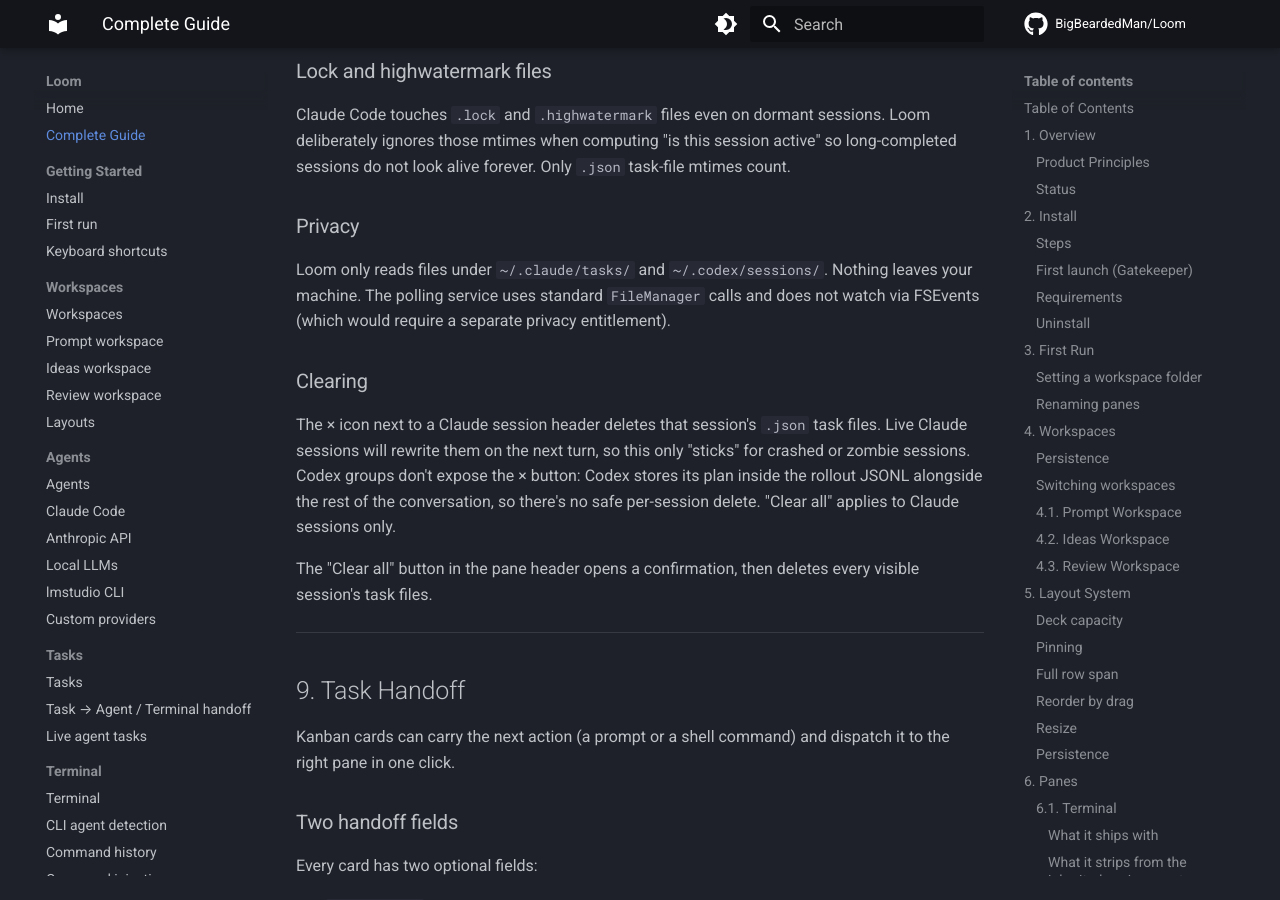
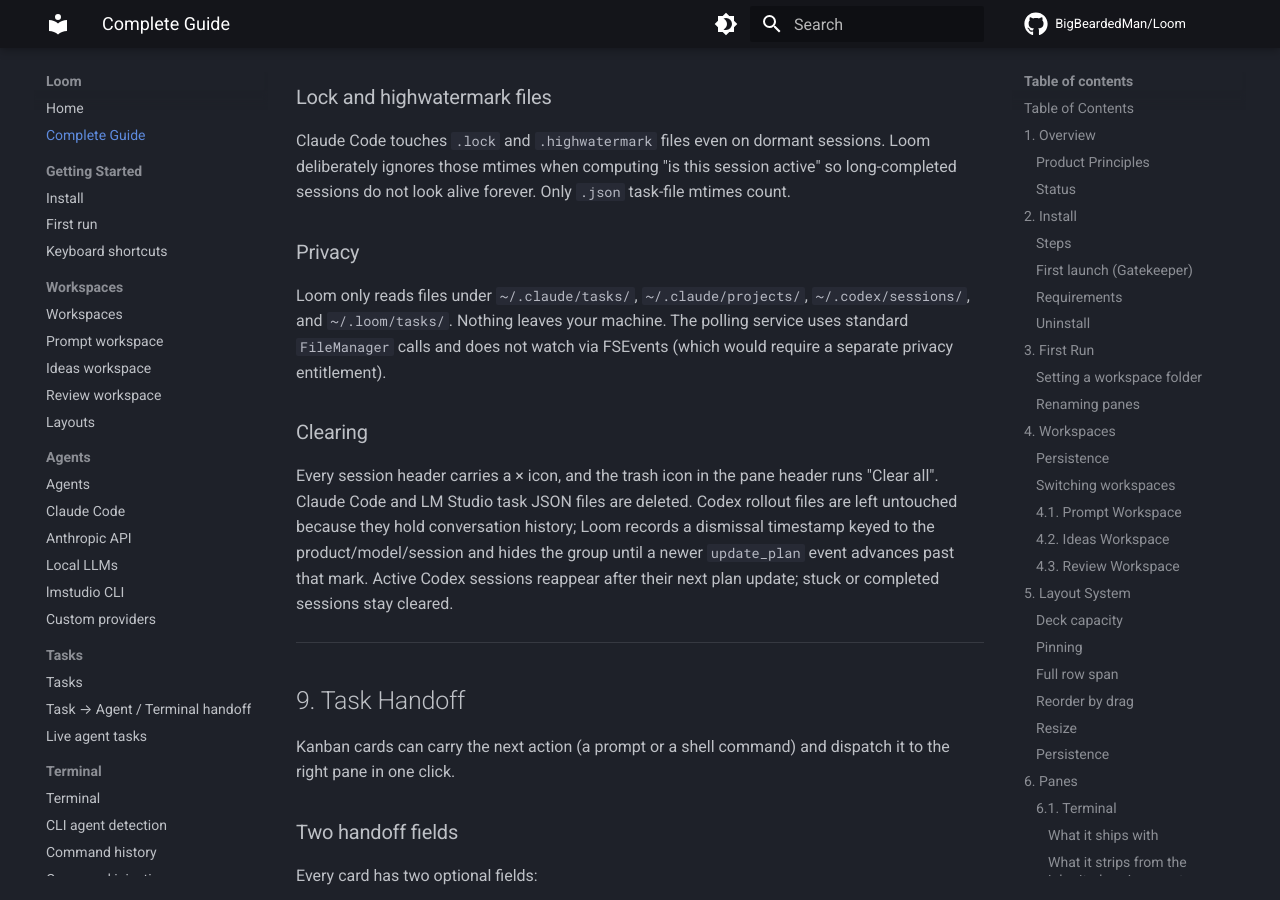
Before and after one commit to BigBeardedMan/Loom, an MkDocs documentation site: the page built from docs/guide.md, in a window 1280 px wide and 900 px high, scrolled down 31677 px. Built offline with MkDocs 1.6.1 and Material for MkDocs 9.7.7, drawn with Linux system fonts in a browser that asks for light colours; comment, search, counter and statistics services are not loaded; some of the changed text lies outside the part shown.

Commit message:
Fix Testing sidebar and live task clearing

```diff
--- a/docs/guide.md
+++ b/docs/guide.md
@@ -1336,8 +1336,8 @@
 - One row per task, with a status badge.
 - Click a task to expand and read its full description and `activeForm`.
 
-When a session finishes (or its session id rotates), the live block clears
-on the next 2 second poll.
+When a session finishes, all tasks become terminal, or its session id rotates,
+the live block clears on the next 2 second poll.
 
 ### Multiple sessions
 
@@ -1372,22 +1372,21 @@
 
 ### Privacy
 
-Loom only reads files under `~/.claude/tasks/` and `~/.codex/sessions/`.
-Nothing leaves your machine. The polling service uses standard
+Loom only reads files under `~/.claude/tasks/`, `~/.claude/projects/`,
+`~/.codex/sessions/`, and `~/.loom/tasks/`. Nothing leaves your machine.
+The polling service uses standard
 `FileManager` calls and does not watch via FSEvents (which would require a
 separate privacy entitlement).
 
 ### Clearing
 
-The × icon next to a Claude session header deletes that session's `.json`
-task files. Live Claude sessions will rewrite them on the next turn, so
-this only "sticks" for crashed or zombie sessions. Codex groups don't
-expose the × button: Codex stores its plan inside the rollout JSONL
-alongside the rest of the conversation, so there's no safe per-session
-delete. "Clear all" applies to Claude sessions only.
-
-The "Clear all" button in the pane header opens a confirmation, then deletes
-every visible session's task files.
+Every session header carries a × icon, and the trash icon in the pane header
+runs "Clear all". Claude Code and LM Studio task JSON files are deleted. Codex
+rollout files are left untouched because they hold conversation history; Loom
+records a dismissal timestamp keyed to the product/model/session and hides the
+group until a newer `update_plan` event advances past that mark. Active Codex
+sessions reappear after their next plan update; stuck or completed sessions
+stay cleared.
 
 ---
 
--- a/project.yml
+++ b/project.yml
@@ -15,8 +15,8 @@
     # release, so the pill never shows a code lower than what's on main.
     # Bump this manually before each testing release; release-testing.sh
     # reads it back out and tags the GitHub pre-release `testing-<version>`.
-    MARKETING_VERSION: "8.0.30"
-    CURRENT_PROJECT_VERSION: "7"
+    MARKETING_VERSION: "8.0.31"
+    CURRENT_PROJECT_VERSION: "8"
     CODE_SIGN_STYLE: Manual
     CODE_SIGN_IDENTITY: "Loom Local Codesign"
     DEVELOPMENT_TEAM: ""
```
Also changed, not shown: GUIDE.md (+12 -13 lines), docs/tasks/live-agent-tasks.md (+4 -4 lines), 3 other files.
